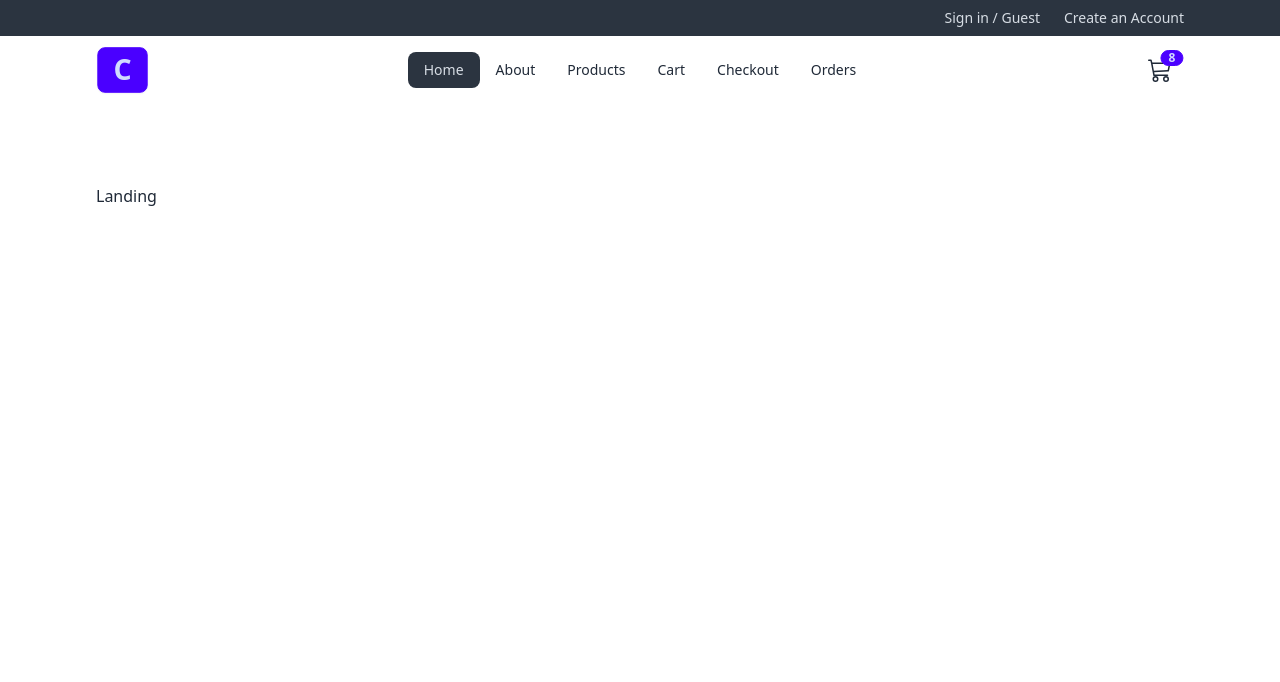
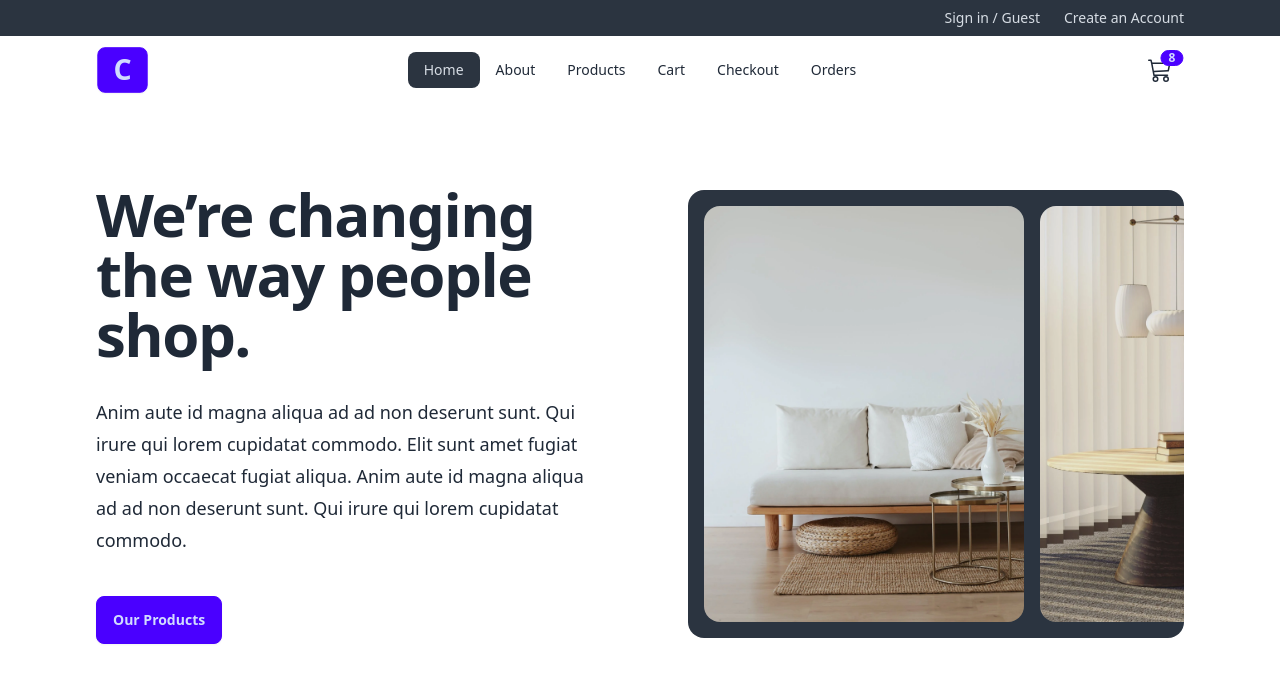
Before and after one commit to roy-sourish/ecommerce-comfyStore-v1, a React (Vite) app: page / in a window 1280 px wide. Shown: the top 682 px of the page. Built offline with nearby package versions, Linux system fonts and the light colour scheme.

Commit message:
landing hero component

```diff
--- /dev/null
+++ b/src/components/Hero.jsx
@@ -0,0 +1,45 @@
+import { Link } from "react-router-dom";
+import hero1 from "../assets/hero1.webp";
+import hero2 from "../assets/hero2.webp";
+import hero3 from "../assets/hero3.webp";
+import hero4 from "../assets/hero4.webp";
+
+const carouselImages = [hero1, hero2, hero3, hero4];
+
+function Hero() {
+  return (
+    <div className="grid lg:grid-cols-2 gap-24 items-center">
+      <div>
+        <h1 className="max-w-2xl text-4xl font-bold tracking-tight  sm:text-6xl ">
+          We’re changing the way people shop.
+        </h1>
+
+        <p className="mt-8 max-w-xl text-lg leading-8">
+          Anim aute id magna aliqua ad ad non deserunt sunt. Qui irure qui lorem
+          cupidatat commodo. Elit sunt amet fugiat veniam occaecat fugiat
+          aliqua. Anim aute id magna aliqua ad ad non deserunt sunt. Qui irure
+          qui lorem cupidatat commodo.
+        </p>
+        <div className="mt-10 ">
+          <Link to="products" className="btn btn-primary ">
+            Our Products
+          </Link>
+        </div>
+      </div>
+      <div className="hidden h-[28rem] lg:carousel carousel-center p-4 space-x-4 bg-neutral rounded-box">
+        {carouselImages.map((image, index) => {
+          return (
+            <div key={image} className="carousel-item">
+              <img
+                src={image}
+                className="rounded-box h-full w-80 object-cover"
+              />
+            </div>
+          );
+        })}
+      </div>
+    </div>
+  );
+}
+
+export default Hero;
--- a/src/components/components-index.js
+++ b/src/components/components-index.js
@@ -2,3 +2,4 @@
 export { default as SubmitBtn } from "./SubmitBtn.jsx";
 export { default as Header } from "./Header.jsx";
 export { default as Navbar } from "./Navbar.jsx";
+export { default as Hero } from "./Hero.jsx";
--- a/src/pages/Landing.jsx
+++ b/src/pages/Landing.jsx
@@ -1,9 +1,12 @@
-import React from 'react'
+import React from "react";
+import { Hero } from "../components/components-index.js";
 
 function Landing() {
   return (
-    <div>Landing</div>
-  )
+    <div>
+      <Hero />
+    </div>
+  );
 }
 
-export default Landing
+export default Landing;
```
